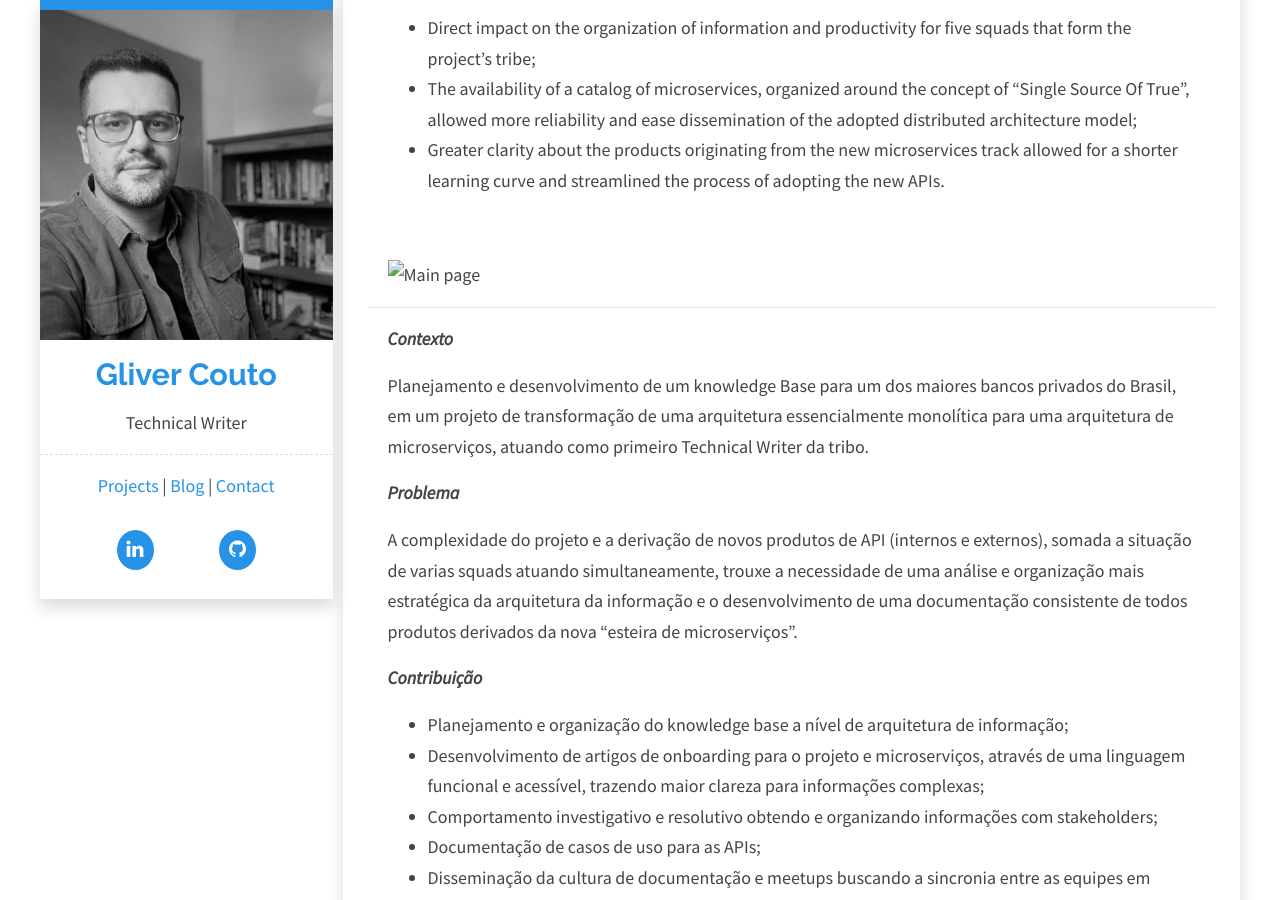
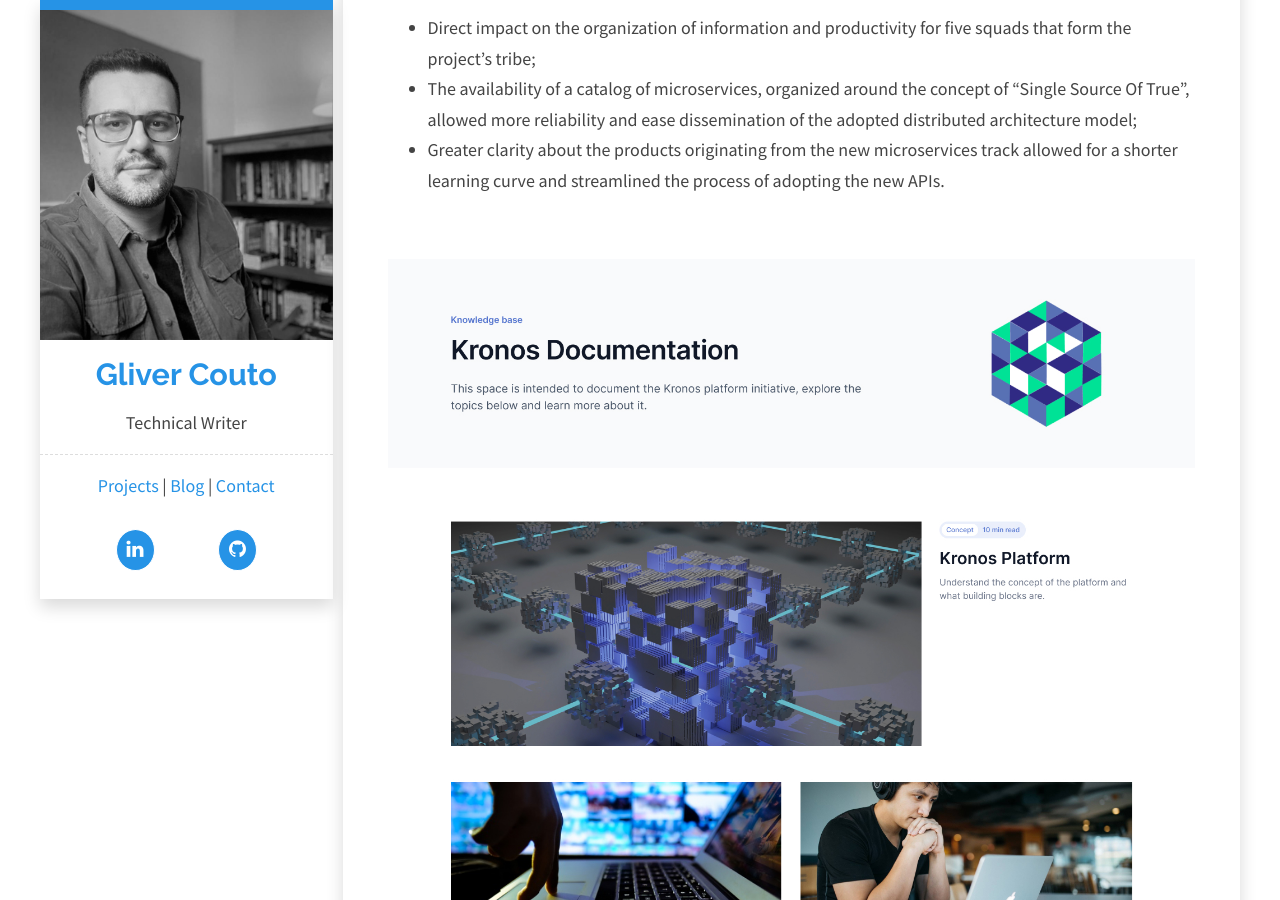
Before and after one commit to gliverCouto/glivercouto.github.io, a Jekyll site: the page built from _projects/knowladge-base.md, in a window 1280 px wide and 900 px high, scrolled down 1440 px. Built offline with Jekyll 4.4.1, drawn with Linux system fonts in a browser that asks for light colours; comment, search, counter and statistics services are not loaded.

Commit message:
docs: Projects
Image changes

```diff
--- a/_projects/knowladge-base.md
+++ b/_projects/knowladge-base.md
@@ -31,7 +31,7 @@ The complexity of the project and the creation of new API products (both interna
 
 <br />
 
-![Main page](../assets/images/kronos-space.jpg)
+![Main page](/assets/images/kronos-space.jpg)
 
 ---
 
```
